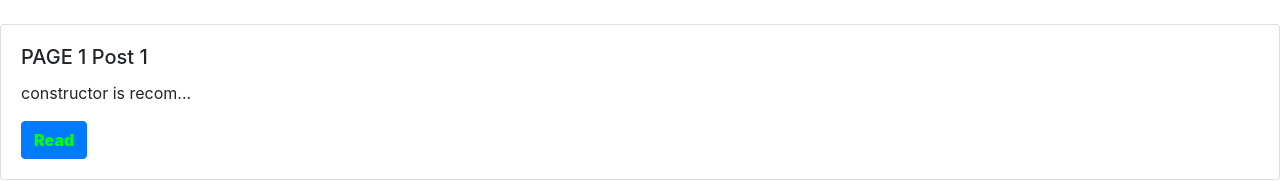
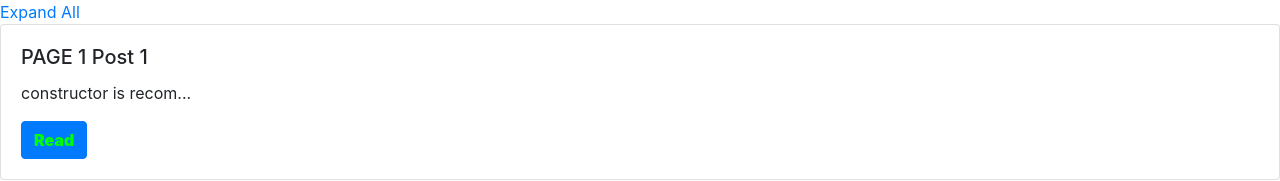
Before and after one commit to separse/angular-components-indepth, an Angular app: page / in a window 1280 px wide. Shown: the top 181 px of the page. Built offline with nearby package versions, Linux system fonts and the light colour scheme.

Commit message:
viewChild viewChildren queryList

```diff
--- a/src/app/blog-list/blog-list.component.html
+++ b/src/app/blog-list/blog-list.component.html
@@ -1,9 +1,21 @@
+<a href="#" (click)="expandAll()">Expand All</a>
+
+<!--
+<app-blog-post-tile
+    [post] = "blogPosts[0][0]"
+    #tile
+>
+</app-blog-post-tile>
+-->
+
+
 <app-blog-post-tile
     *ngFor = "let post of blogPosts[currentPage]"
     [post] = "post" >
 </app-blog-post-tile>
 
-<app-paginator [numberofPages] = "blogPosts.length"
+
+ <app-paginator [numberofPages] = "blogPosts.length"
     (pageNumberClick)="updatePage($event)">
      {{numberofPages}}
 </app-paginator>
--- a/src/app/blog-list/blog-list.component.ts
+++ b/src/app/blog-list/blog-list.component.ts
@@ -1,5 +1,6 @@
-import { Component, OnInit, ViewEncapsulation } from '@angular/core';
+import { Component, OnInit, ViewEncapsulation, ViewChild, QueryList, ViewChildren } from '@angular/core';
 import { BlogPost } from '../blog-post';
+import { BlogPostTileComponent } from '../blog-post-tile/blog-post-tile.component';
 
 @Component({
   selector: 'app-blog-list',
@@ -12,6 +13,9 @@ export class BlogListComponent implements OnInit {
   // blogPost: BlogPost[] = [];
   blogPosts: BlogPost[][];
   currentPage: number;
+  // @ViewChild('tile') blogPostTileComponent: BlogPostTileComponent;
+  @ViewChildren('tile') blogPostTileComponents: QueryList<BlogPostTileComponent>;
+
   constructor() {
 
   }
@@ -80,4 +84,9 @@ export class BlogListComponent implements OnInit {
     this.currentPage = newPage;
   }
 
+  expandAll(){
+    // this.blogPostTileComponent.showFullSummary();
+    this.blogPostTileComponents.forEach( e => e.showFullSummary());
+  }
+
 }
--- a/src/app/blog-post-tile/blog-post-tile.component.ts
+++ b/src/app/blog-post-tile/blog-post-tile.component.ts
@@ -27,6 +27,7 @@ export class BlogPostTileComponent implements OnInit {
   }
 
   showFullSummary(){
+    // this.post.summary = this.fullSummary;
     if(this.post.summary.length == this.fullSummary.length){
       this.post.summary = this.truncatePipe.transform(this.post.summary, 30);
     }else{
```
